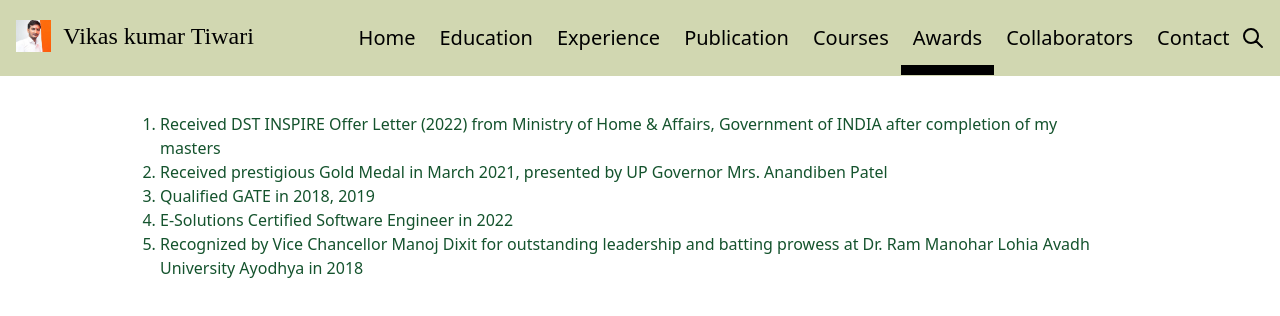
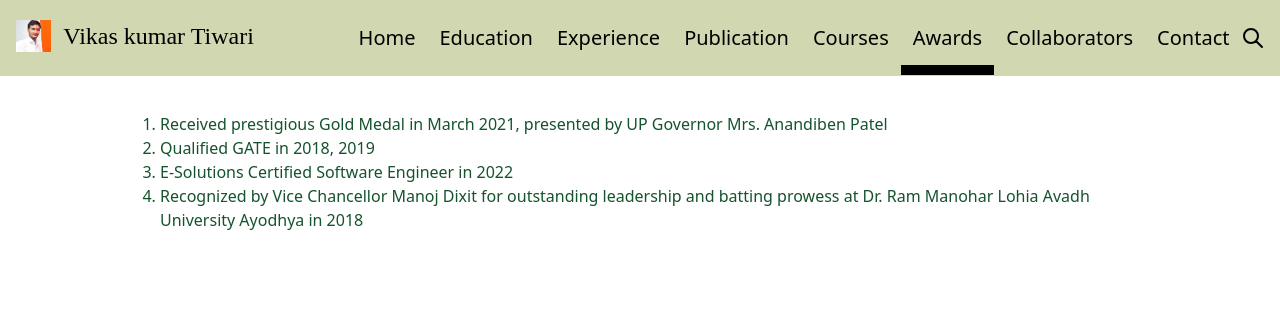
Before and after one commit to monarxxjain/vikas, a Next.js app: page /awards in a window 1280 px wide. Shown: the top 316 px of the page. Built offline with nearby package versions, Linux system fonts and the light colour scheme.

Commit message:
final commit

```diff
--- a/src/consts/data.js
+++ b/src/consts/data.js
@@ -143,7 +143,6 @@ export const publicationData = [
 ]
 
 export const achievements = [
-    "Received DST INSPIRE Offer Letter (2022) from Ministry of Home & Affairs, Government of INDIA after completion of my masters",
     "Received prestigious Gold Medal in March 2021, presented by UP Governor Mrs. Anandiben Patel",
     "Qualified GATE in 2018, 2019",
     "E-Solutions Certified Software Engineer in 2022",
@@ -154,8 +153,9 @@ export const professors = [
     {name:"Dr. Saurabh Shukla (IITL)",link:"https://iiitl.ac.in/index.php/personnel/dr-saurabh-shukla/"},
     {name:"Dr. Naveen Saini (IIITA)",link:"https://sites.google.com/view/nsaini"},
     {name:"Dr. Upendra Kumar (IETL)",link:"https://www.ietlucknow.ac.in/people/ukumar"},
+    {name:"Dr. Sudheer Singh (IETA)",link:"https://www.rmlau.ac.in/new/FacultyProfile.aspx?id=RML10065&f=DEPT023"},
     {name:"Dr. Vineet Singh (IETA)",link:"#"},
     {name:"Dr. Samridhi Singh (IETA)",link:"#"},
+    {name:"Er. Paritosh Tripathi",link:"#"},
     {name:"Prof. R P Mishra (IETA)",link:"#"},
-    {name:"Dr. Sudheer Singh (IETA)",link:"https://www.rmlau.ac.in/new/FacultyProfile.aspx?id=RML10065&f=DEPT023"},
 ];
```
